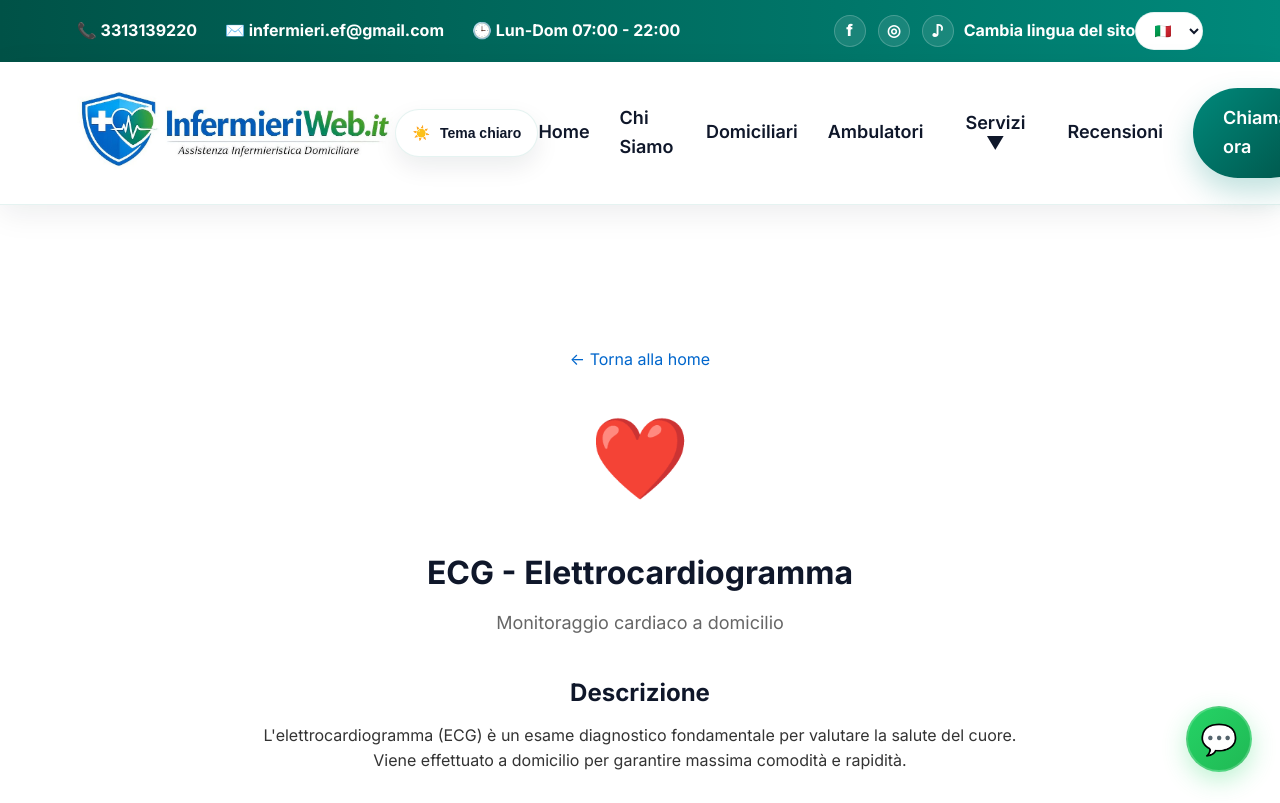
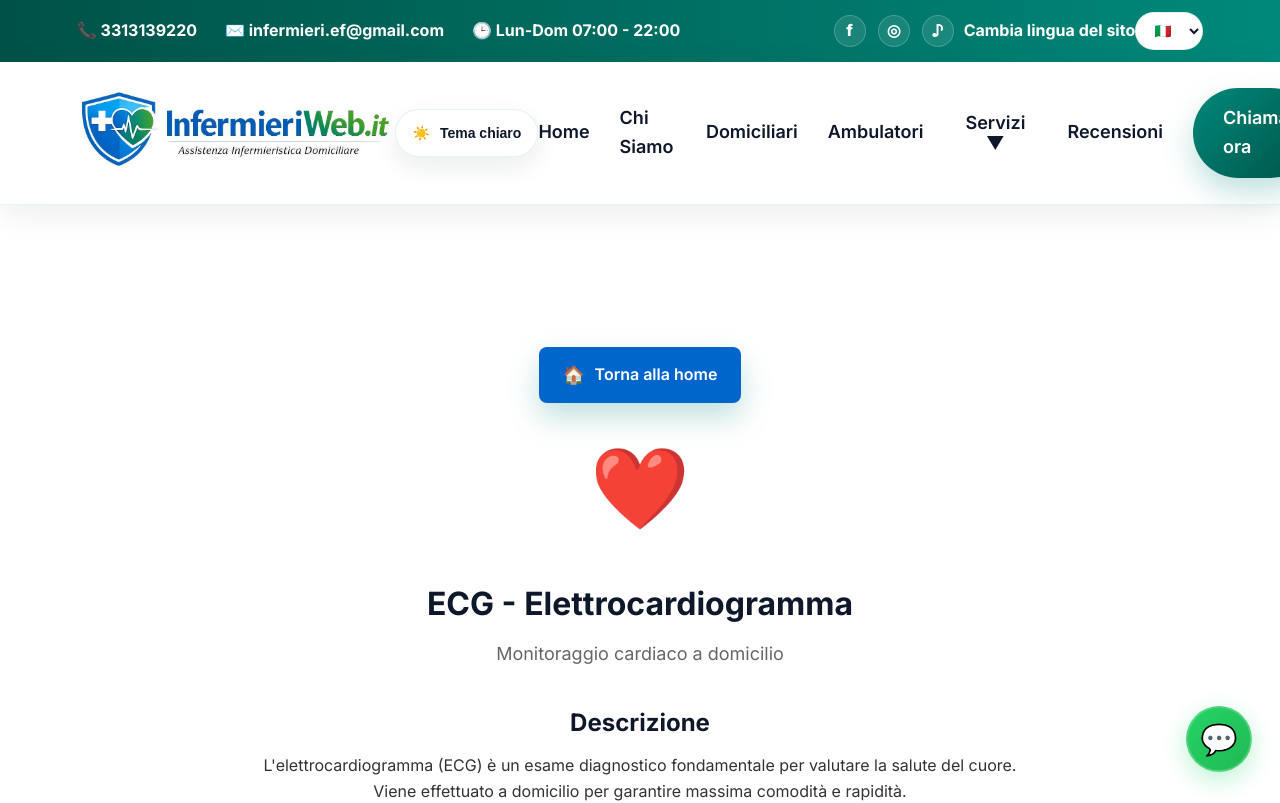
Before and after one commit to EDDY110OST/infermieriweb, a React (Vite) app: page /servizio/ecg in a window 1280 px wide. Shown: the top 803 px of the page. Built offline with nearby package versions, Linux system fonts and the light colour scheme.

Commit message:
aggiornamento sito

```diff
--- a/src/App.css
+++ b/src/App.css
@@ -460,6 +460,39 @@ body {
 .btn-primary:hover::before,
 .btn-secondary:hover::before {
   left: 100%;
+}
+
+.btn-home {
+  display: inline-flex;
+  align-items: center;
+  justify-content: center;
+  gap: 10px;
+  padding: 16px 28px;
+  border-radius: 9999px;
+  box-shadow: 0 14px 30px rgba(0, 137, 123, 0.25);
+  transition: transform 0.3s ease, box-shadow 0.3s ease, background 0.3s ease;
+}
+
+.btn-home:hover {
+  transform: scale(1.05);
+  box-shadow: 0 22px 44px rgba(0, 137, 123, 0.32);
+}
+
+.btn-home:active {
+  transform: scale(0.98);
+}
+
+.btn-home .btn-icon {
+  display: inline-flex;
+  align-items: center;
+  justify-content: center;
+  font-size: 1.1em;
+}
+
+.page-cta {
+  display: flex;
+  justify-content: center;
+  width: 100%;
 }
 
 .btn-secondary {
--- a/src/pages/Domicilio.jsx
+++ b/src/pages/Domicilio.jsx
@@ -71,7 +71,10 @@ export default function Domicilio() {
         </div>
 
         <div style={{ marginTop: "40px", textAlign: "center" }}>
-          <Link to="/" className="btn-secondary">{t("pages.domicile.backHome")}</Link>
+          <Link to="/" className="btn-primary btn-home">
+            <span className="btn-icon" aria-hidden="true">🏠</span>
+            {t("pages.domicile.backHome")}
+          </Link>
         </div>
       </section>
     </Layout>
--- a/src/pages/ServiceDetail.jsx
+++ b/src/pages/ServiceDetail.jsx
@@ -336,7 +336,12 @@ export default function ServiceDetail() {
         <section className="section white">
           <h2>{t("pages.serviceDetail.serviceNotFound")}</h2>
           <p>{t("pages.serviceDetail.notFoundHome")}</p>
-          <Link to="/" className="btn-primary">{t("pages.serviceDetail.backHome")}</Link>
+          <div className="page-cta">
+            <Link to="/" className="btn-primary btn-home">
+              <span className="btn-icon" aria-hidden="true">🏠</span>
+              {t("pages.serviceDetail.backHome")}
+            </Link>
+          </div>
         </section>
       </Layout>
     );
@@ -346,9 +351,12 @@ export default function ServiceDetail() {
     <Layout>
       <section className="section white service-detail">
         <div style={{ maxWidth: "800px", margin: "0 auto", padding: "40px 20px" }}>
-          <Link to="/" style={{ color: "#0066cc", textDecoration: "none", marginBottom: "20px", display: "inline-block" }}>
-            ← Torna alla home
-          </Link>
+          <div className="page-cta" style={{ marginBottom: "20px" }}>
+            <Link to="/" className="btn-primary btn-home">
+              <span className="btn-icon" aria-hidden="true">🏠</span>
+              {t("pages.serviceDetail.backHome")}
+            </Link>
+          </div>
 
           <div style={{ marginBottom: "40px" }}>
             <div style={{ fontSize: "80px", marginBottom: "20px" }}>{service.icon}</div>
```
